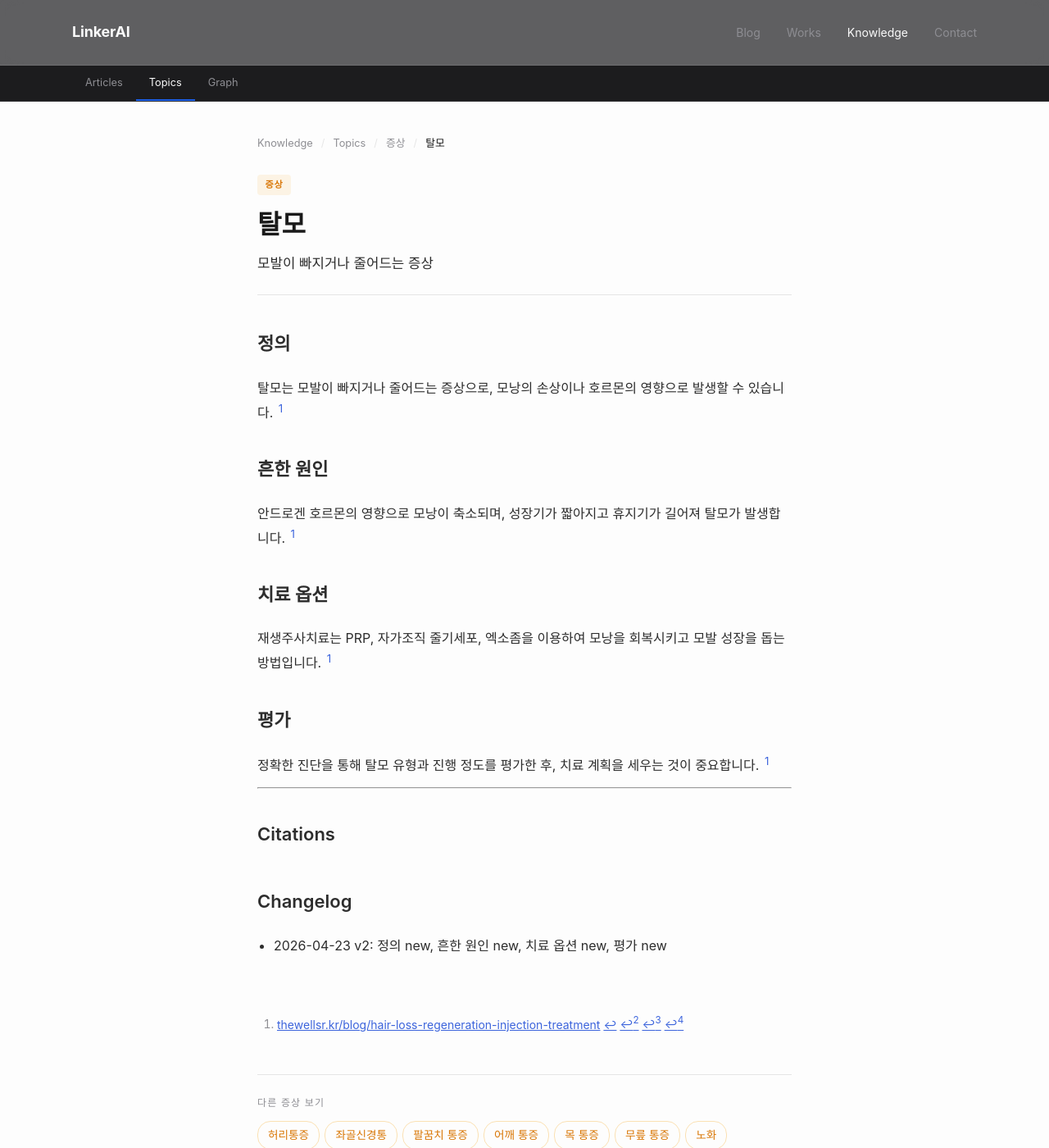
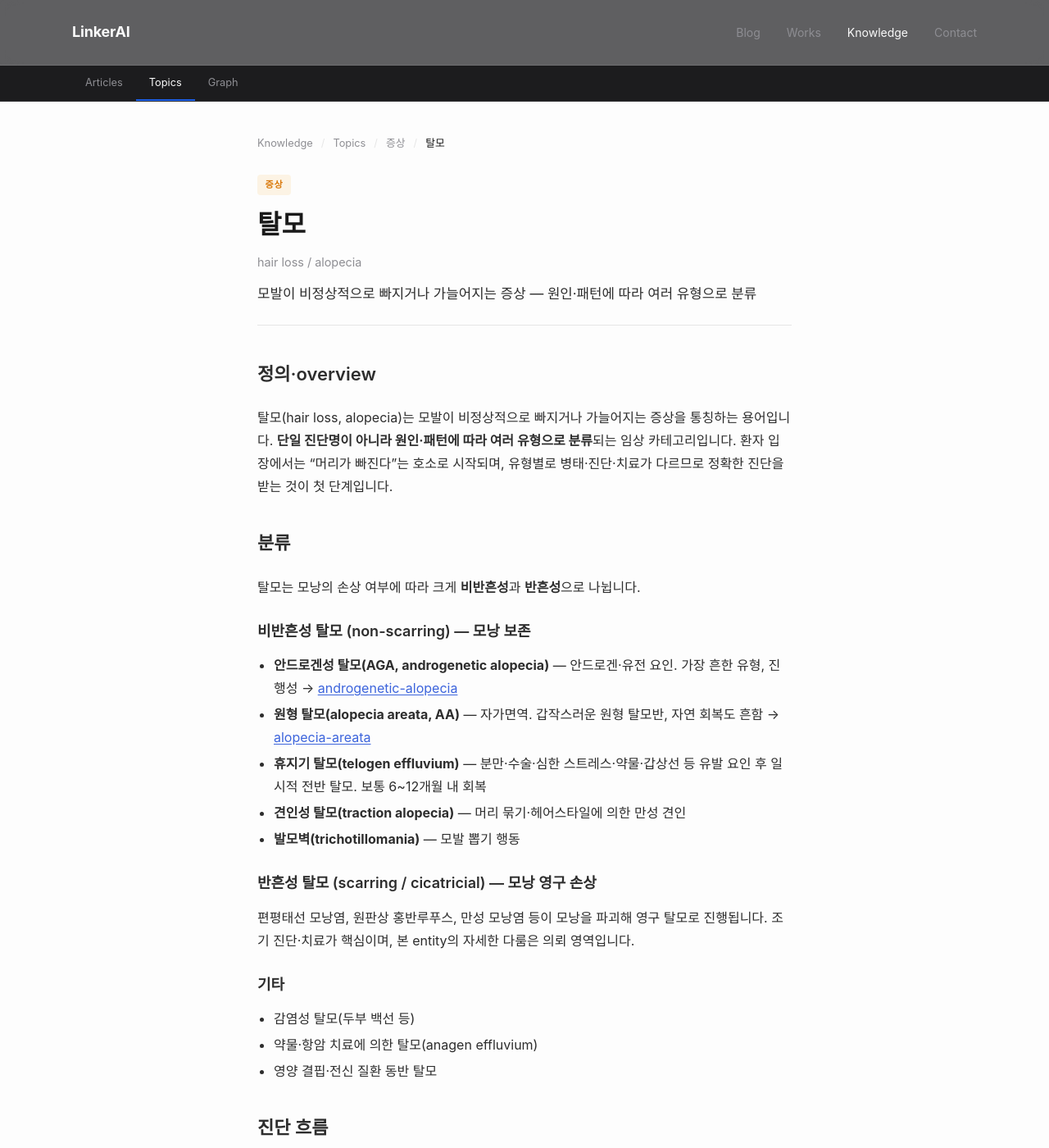
Before and after one commit to feelharmony/linkare-medical-knowledge, a Jekyll site: the page built from symptoms/hair-loss.md, in a window 1280 px wide and 1400 px high. Shown: the whole window at 82% size. Built offline with Jekyll 4.4.1, drawn with Linux system fonts in a browser that asks for light colours; some web fonts are replaced; some of the changed text lies outside the part shown.

Commit message:
fix: 탈모 시리즈 검증 라운드 2 (GPT 의견 6건 + canonical hub 이전)
본문 정정 5건 (GPT 검증 라운드 2):
1. AGA hypertrichosis 15.1% → 35% (claim-source mapping 정정)
   - 15.1%은 Vañó-Galván 2021 다기관 데이터(hair-loss-medication 영역)
   - 35%는 Liu 2025 SR 풀링 hypertrichosis (95% CI 22~48%)
2. AGA 정량 claim에 footnote 직접 호출 ([^5][^6] 추가)
   - 줄기세포 12 RCT/514명 → Gasteratos 2024 SR
   - 엑소좀 11 임상 → Al Ameer 2025 SR
   - source_count 4 → 6, version 4 → 5
3. AA JAK review citation 정정
   - "Eur J Med Res / Adv Ther" 잘못 → "Dermatol Ther (Heidelb) 2025;15(10):2749-2764"
   - 저자 (Sanchez K, Englander H, Salloum L, Gregoire S, Biba U, Ershadi S, Mostaghimi A)
   - DOI 10.1007/s13555-025-01517-9
4. AA 자연회복·재발률 50% 문장에 [^3] footnote 추가
5. exosome MSC + 식물 추출 분리 표현 ("MSC 유래(...) 와 식물 추출 유래 등")

Canonical "탈모" hub 이전 (사용자 결정):
- 탈모는 환자 호소(symptom) 성격이 강해 conditions/hair-thinning을 symptoms/hair-loss로 통합
- conditions/hair-thinning.md 삭제
- symptoms/hair-loss.md v3 → v4: 분류·진단 흐름 hub 본문 (비반흔성/반흔성·5단계 진단·치료 link)
- entities.json: hair-thinning entry 제거 (70 → 69 entries)
- post-entity-map.json: primary_entity_id hair-thinning → hair-loss 통합

스펙 정합성:
- hair-loss-medication.md changelog "SR/메타 3건" → "review 1 + SR 1 + safety 1"로 정직 표기
- AGA·AA·hair-loss·hair-loss-medication 모두 source_count = citation 정의 = 호출 수 일치
- 그래프: hair-thinning 노드 자동 제거, hair-loss가 hub 역할 (post_count=1, type=symptom)

검증 결과:
✓ 7 entity citation integrity all matched
✓ graph 41 nodes / 108 edges
✓ hair 영역: hair-loss(symptom) → AGA/AA(condition) → 4 treatment entity 모두 link

Co-Authored-By: Claude Opus 4.7 (1M context) <noreply@anthropic.com>

```diff
--- a/data/post-entity-map.json
+++ b/data/post-entity-map.json
@@ -49,9 +49,9 @@
   },
   {
     "post_path": "content/thr/ko/hair/hair-loss-regeneration-injection-treatment.md",
-    "primary_entity_id": "hair-thinning",
+    "primary_entity_id": "hair-loss",
     "entity_ids": [
-      "hair-thinning",
+      "hair-loss",
       "androgenetic-alopecia",
       "alopecia-areata",
       "prp-injection",
@@ -167,7 +167,6 @@
       "rotator-cuff-tendinopathy",
       "shoulder-impingement-syndrome",
       "calcific-tendinitis",
-      "shoulder-rehabilitation",
       "shoulder-rehabilitation"
     ],
     "updated_at": "2026-04-28"
--- a/symptoms/hair-loss.md
+++ b/symptoms/hair-loss.md
@@ -4,22 +4,65 @@ entity_id: hair-loss
 entity_type: symptom
 permalink: /symptoms/hair-loss/
 title: 탈모
-description: 모발이 빠지거나 줄어드는 증상
-last_reviewed: '2026-04-23'
-source_count: 0
-version: 2
+description: 모발이 비정상적으로 빠지거나 가늘어지는 증상 — 원인·패턴에 따라 여러 유형으로 분류
+title_en: hair loss / alopecia
+aliases:
+  - 탈모
+  - 머리 빠짐
+  - hair loss
+  - alopecia
+  - hair thinning
+last_reviewed: '2026-05-03'
+source_count: 1
+version: 4
 ---
-## 정의
-탈모는 모발이 빠지거나 줄어드는 증상으로, 모낭의 손상이나 호르몬의 영향으로 발생할 수 있습니다. [^1]
 
-## 흔한 원인
-안드로겐 호르몬의 영향으로 모낭이 축소되며, 성장기가 짧아지고 휴지기가 길어져 탈모가 발생합니다. [^1]
+## 정의·overview
+탈모(hair loss, alopecia)는 모발이 비정상적으로 빠지거나 가늘어지는 증상을 통칭하는 용어입니다. **단일 진단명이 아니라 원인·패턴에 따라 여러 유형으로 분류**되는 임상 카테고리입니다. 환자 입장에서는 "머리가 빠진다"는 호소로 시작되며, 유형별로 병태·진단·치료가 다르므로 정확한 진단을 받는 것이 첫 단계입니다.
 
-## 치료 옵션
-재생주사치료는 PRP, 자가조직 줄기세포, 엑소좀을 이용하여 모낭을 회복시키고 모발 성장을 돕는 방법입니다. [^1]
+## 분류
 
-## 평가
-정확한 진단을 통해 탈모 유형과 진행 정도를 평가한 후, 치료 계획을 세우는 것이 중요합니다. [^1]
+탈모는 모낭의 손상 여부에 따라 크게 **비반흔성**과 **반흔성**으로 나뉩니다.
+
+### 비반흔성 탈모 (non-scarring) — 모낭 보존
+- **안드로겐성 탈모(AGA, androgenetic alopecia)** — 안드로겐·유전 요인. 가장 흔한 유형, 진행성 → [androgenetic-alopecia](../conditions/androgenetic-alopecia.md)
+- **원형 탈모(alopecia areata, AA)** — 자가면역. 갑작스러운 원형 탈모반, 자연 회복도 흔함 → [alopecia-areata](../conditions/alopecia-areata.md)
+- **휴지기 탈모(telogen effluvium)** — 분만·수술·심한 스트레스·약물·갑상선 등 유발 요인 후 일시적 전반 탈모. 보통 6~12개월 내 회복
+- **견인성 탈모(traction alopecia)** — 머리 묶기·헤어스타일에 의한 만성 견인
+- **발모벽(trichotillomania)** — 모발 뽑기 행동
+
+### 반흔성 탈모 (scarring / cicatricial) — 모낭 영구 손상
+편평태선 모낭염, 원판상 홍반루푸스, 만성 모낭염 등이 모낭을 파괴해 영구 탈모로 진행됩니다. 조기 진단·치료가 핵심이며, 본 entity의 자세한 다룸은 의뢰 영역입니다.
+
+### 기타
+- 감염성 탈모(두부 백선 등)
+- 약물·항암 치료에 의한 탈모(anagen effluvium)
+- 영양 결핍·전신 질환 동반 탈모
+
+## 진단 흐름
+1. **탈모 패턴 평가** — 이마선·정수리(AGA 의심) vs 가르마(여성형 AGA) vs 원형 탈모반(AA) vs 전반 탈락(휴지기 탈모) vs 흉터·홍반(반흔성)
+2. **병력** — 가족력, 발병 시기, 동반 증상, 약물·식이·스트레스, 갑상선·자가면역 병력
+3. **두피·모발 검사** — trichoscopy로 모발 굵기 변이·황색점·흑색점 등 sign 확인
+4. **혈액 검사 (선택)** — 갑상선 기능, 페리틴, 비타민D, 호르몬 등 필요 시
+5. **두피 조직 검사 (선택)** — 반흔성 탈모 의심 또는 진단이 애매할 때
+
+## 치료 옵션 영역
+유형별로 자세한 치료는 해당 disease/treatment entity로 이어집니다.
+
+- **약물 치료** (미녹시딜·5ARI 등) → [hair-loss-medication](../treatments/hair-loss-medication.md)
+- **PRP 두피 주사** → [prp-injection](../treatments/prp-injection.md)
+- **줄기세포 두피 주사** → [stem-cell-therapy](../treatments/stem-cell-therapy.md)
+- **엑소좀 두피 주사** → [exosome-therapy](../treatments/exosome-therapy.md)
+- **모발 이식** — 외과적 영역, 본 entity의 evidence 정리 범위 외
+
+## 언제 진료를
+- 일정 기간(약 3~6개월) 이상 지속되는 모발 손실
+- 갑작스러운 원형·다발성 탈모반
+- 반흔·홍반·통증을 동반하는 탈모 → 반흔성 탈모 가능성, **빠른 평가가 필요**
+- 어린이·청소년의 탈모
+- 전신 증상(피로·체중 변화·생리 이상 등) 동반 시 — 갑상선·자가면역 등 평가 필요
+
+탈모는 외관 변화로 우울·불안·사회적 위축을 동반할 수 있어, 의료진과 함께 진단·치료뿐만 아니라 심리적 지원도 함께 검토하는 것이 권장됩니다. 임상 현장에서 환자별로 약물·시술·생활 관리(스트레스·수면·식이)를 조합한 맞춤 전략이 검토됩니다[^1].
 
 ---
 
@@ -27,4 +70,6 @@ version: 2
 [^1]: [thewellsr.kr/blog/hair-loss-regeneration-injection-treatment](https://thewellsr.kr/blog/hair-loss-regeneration-injection-treatment)
 
 ## Changelog
-- 2026-04-23 v2: 정의 new, 흔한 원인 new, 치료 옵션 new, 평가 new
+- 2026-05-03 v4: **canonical "탈모" hub를 symptom entity로 결정** — 탈모는 환자 호소(symptom) 성격이 강해 conditions/hair-thinning 삭제하고 symptoms/hair-loss로 통합. 분류 hub 본문 이전(비반흔성/반흔성·진단 흐름 5단계·치료 옵션 link). conditions/hair-thinning은 같은 commit에서 삭제. data/entities.json·post-entity-map.json에서 hair-thinning entry 정리, hair 글의 primary_entity_id를 hair-loss로 통합. AGA·AA·treatment entity의 hair-thinning link → hair-loss로 정정. aliases에 hair thinning 흡수.
+- 2026-05-03 v3: 짧은 증상 entity 정리(legacy 정리, source_count 0→1, hub link 안내) — v4에서 본격 hub로 승급
+- 2026-04-23 v2: 정의·흔한 원인·치료 옵션·평가 4섹션 (자체 글 1건 기반)
```
Also changed, not shown: conditions/alopecia-areata.md (+3 -3 lines), conditions/androgenetic-alopecia.md (+8 -6 lines), conditions/hair-thinning.md (deleted, +0 -71 lines), data/entities.json (+4 -20 lines), treatments/exosome-therapy.md (+1 -1 lines), treatments/hair-loss-medication.md (+1 -1 lines).
